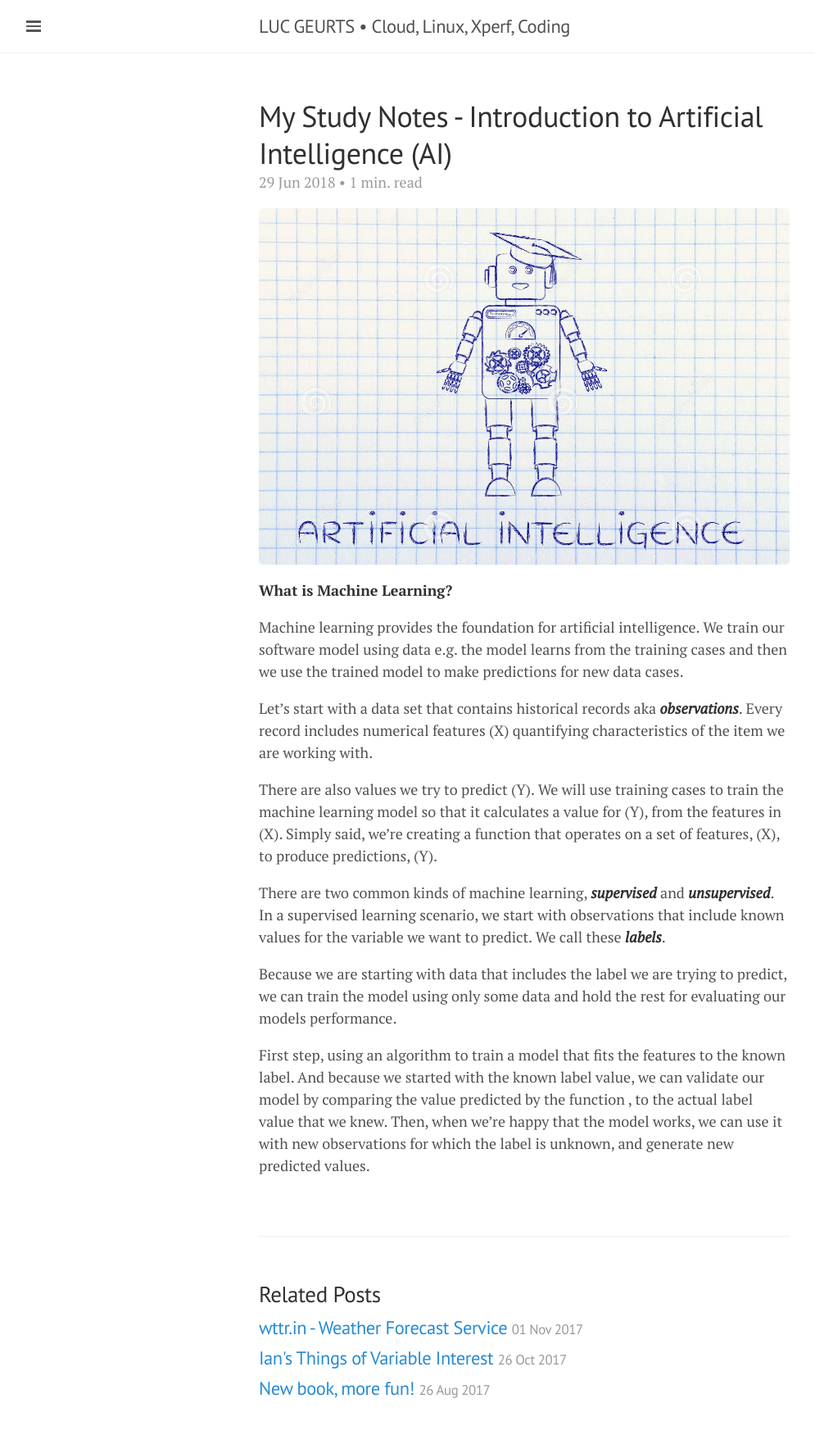
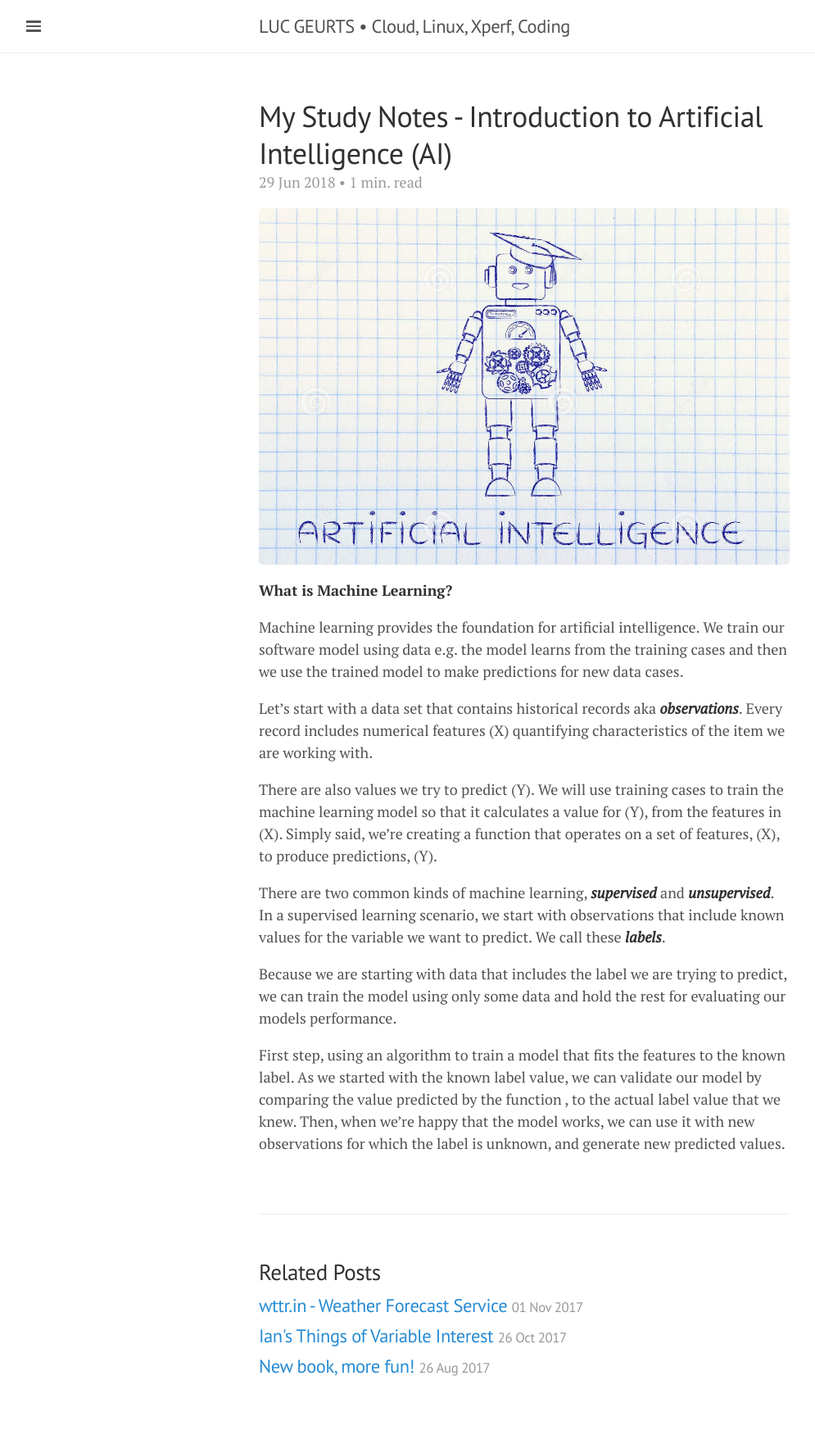
Before and after one commit to lgeurts/lgeurts.github.io, a Jekyll site: the page built from _posts/2018-06-29-introduction-to-artificial-intelligence.md, in a window 1280 px wide. Shown: the whole page at 82% size, without its empty margins (0-995 px from the left). Built offline with Jekyll 4.4.1, drawn with Linux system fonts in a browser that asks for light colours; nearby versions of some CDN libraries; comment, search, counter and statistics services are not loaded; after the commit the page ends 1735 px from its top, so only the background shows below that.

Commit message:
Update 2018-06-29-introduction-to-artificial-intelligence.md

```diff
--- a/_posts/2018-06-29-introduction-to-artificial-intelligence.md
+++ b/_posts/2018-06-29-introduction-to-artificial-intelligence.md
@@ -21,4 +21,4 @@
 
 Because we are starting with data that includes the label we are trying to predict, we can train the model using only some data and hold the rest for evaluating our models performance.
 
-First step, using an algorithm to train a model that fits the features to the known label. And because we started with the known label value, we can validate our model by comparing the value predicted by the function , to the actual label value that we knew. Then, when we're happy that the model works, we can use it with new observations for which the label is unknown, and generate new predicted values.
+First step, using an algorithm to train a model that fits the features to the known label. As we started with the known label value, we can validate our model by comparing the value predicted by the function , to the actual label value that we knew. Then, when we're happy that the model works, we can use it with new observations for which the label is unknown, and generate new predicted values.
```
